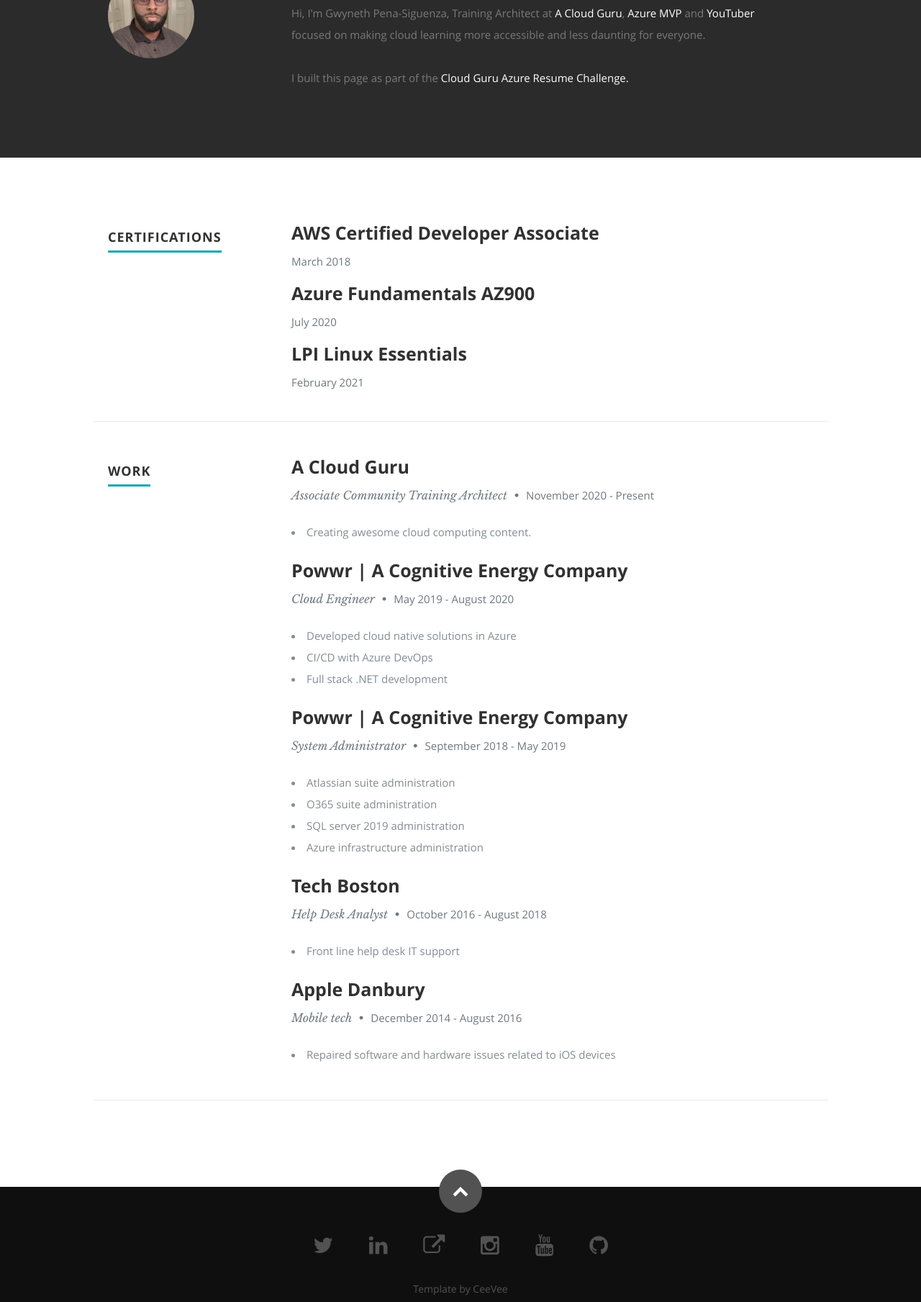
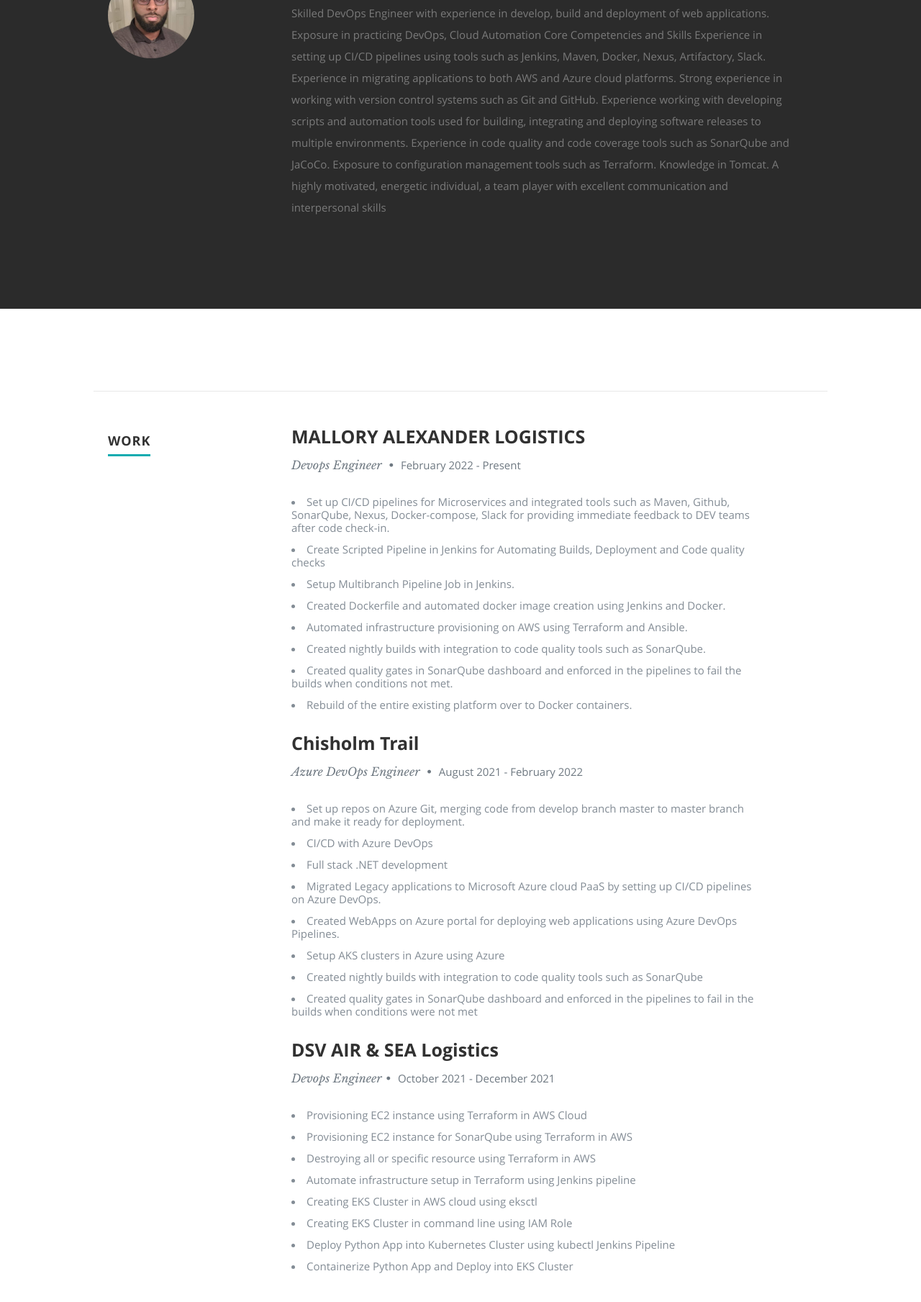
Before and after one commit to jayisire/finaljayazure-resume, a plain HTML site: page frontend/index.html in a window 1280 px wide. Shown: the part 935-2744 px from the top of the page at 72% size. Drawn offline with nearby package versions, Linux system fonts and the light colour scheme.

Commit message:
updates to readme

```diff
--- a/frontend/index.html
+++ b/frontend/index.html
@@ -7,7 +7,7 @@
    <!--- Basic Page Needs
    ================================================== -->
    <meta charset="utf-8">
-	<title>Gwyn's Resume</title>
+	<title>Jeromie's Resume</title>
 	<meta name="description" content="">
 	<meta name="author" content="">
 
@@ -54,16 +54,12 @@
 
       <div class="row banner">
          <div class="banner-text">
-            <h1 class="responsive-headline">Hi, I'm Gwyn</h1>
+            <h1 class="responsive-headline">Hi, I'm Jeromie</h1>
 
             <p>and this page has been viewed <a id="counter"></a> times :) </p>
             <ul class="social">
-               <li><a href="https://twitter.com/madebygps"><i class="fa fa-twitter"></i></a></li>
-               <li><a href="https://madebygps.com"><i class="fa fa-external-link"></i></a></li>
-               <li><a href="https://linkedin.com/in/gwyneth-pena"><i class="fa fa-linkedin"></i></a></li>
-               <li><a href="https://instagram.com/madebygps"><i class="fa fa-instagram"></i></a></li>
-               <li><a href="https://youtube.com/madebygps"><i class="fa fa-youtube"></i></a></li>
-               <li><a href="https://github.com/madebygps/cgc-azure-resume"><i class="fa fa-github"></i></a></li>
+               <li><a href="https://www.linkedin.com/in/jeromie-ayisire-91a592198/"><i class="fa fa-linkedin"></i></a></li>
+               <li><a href="https://github.com/jayisire"><i class="fa fa-github"></i></a></li>
             </ul>
          </div>
       </div>
@@ -91,12 +87,10 @@
 
             <h2>ABOUT ME</h2>
 
-            <p> Hi, I'm Gwyneth Pena-Siguenza, <span>Training Architect at <a href="https://acloud.guru">A Cloud Guru</a></span>, <span> <a href="https://mvp.microsoft.com/en-us/PublicProfile/5003866">Azure MVP</a></span>
-               and <span><a href="https://youtube.com/madebygps">YouTuber</a></span> focused on making cloud learning more accessible and less daunting for everyone.
+            <p>  Skilled DevOps Engineer with experience in develop, build and deployment of web applications. Exposure in practicing DevOps, Cloud Automation Core Competencies and Skills Experience in setting up CI/CD pipelines using tools such as Jenkins, Maven, Docker, Nexus, Artifactory, Slack. Experience in migrating applications to both AWS and Azure cloud platforms. Strong experience in working with version control systems such as Git and GitHub. Experience working with developing scripts and automation tools used for building, integrating and deploying software releases to multiple environments. Experience in code quality and code coverage tools such as SonarQube and JaCoCo. Exposure to configuration management tools such as Terraform. Knowledge in Tomcat. A highly motivated, energetic individual, a team player with excellent communication and interpersonal skills
 
          </br>
       </br>
-       I built this page as part of the <span><a href="https://github.com/madebygps/cgc-azure-resume">Cloud Guru Azure Resume Challenge.</a></span>
 
 
          </div> <!-- end .main-col -->
@@ -113,43 +107,6 @@
       <!-- Education
       ----------------------------------------------- -->
       <div class="row education">
-
-         <div class="three columns header-col">
-            <h1><span>Certifications</span></h1>
-         </div>
-
-         <div class="nine columns main-col">
-
-            <div class="row item">
-
-               <div class="twelve columns">
-
-                  <h3>AWS Certified Developer Associate</h3>
-                  <p class="info"><em class="date">March 2018</em></p>
-
-               </div>
-
-            </div> <!-- item end -->
-
-            <div class="row item">
-
-               <div class="twelve columns">
-
-                  <h3>Azure Fundamentals AZ900</h3>
-                  <p class="info"><em class="date">July 2020</em></p>
-
-               </div>
-
-            </div> <!-- item end -->
-
-            <div class="row item">
-
-               <div class="twelve columns">
-
-                  <h3>LPI Linux Essentials</h3>
-                  <p class="info"><em class="date">February 2021</em></p>
-
-               </div>
 
             </div> <!-- item end -->
 
@@ -172,11 +129,19 @@
 
                <div class="twelve columns">
 
-                  <h3>A Cloud Guru</h3>
-                  <p class="info">Associate Community Training Architect <span>&bull;</span> <em class="date">November 2020 - Present</em></p>
+                  <h3>MALLORY ALEXANDER LOGISTICS</h3>
+                  <p class="info">Devops Engineer <span>&bull;</span> <em class="date">February 2022 - Present</em></p>
 
                   <p>
-                  <li>Creating awesome cloud computing content.</li>
+                     <li>Set up CI/CD pipelines for Microservices and integrated tools such as Maven, Github, SonarQube, Nexus, Docker-compose, Slack for providing immediate feedback to DEV teams after code check-in.
+                     <li>Create Scripted Pipeline in Jenkins for Automating Builds, Deployment and Code quality checks</li>
+                     <li>Setup Multibranch Pipeline Job in Jenkins.</li>
+                     <li>Created Dockerfile and automated docker image creation using Jenkins and Docker.</li>
+                     <li>Automated infrastructure provisioning on AWS using Terraform and Ansible.</li>
+                     <li>Created nightly builds with integration to code quality tools such as SonarQube.</li>
+                     <li>Created quality gates in SonarQube dashboard and enforced in the pipelines to fail the builds when conditions not met.</li>
+                     <li>Rebuild of the entire existing platform over to Docker containers.</li>
+
                   </p>
 
                </div>
@@ -187,13 +152,18 @@
 
                <div class="twelve columns">
 
-                  <h3>Powwr | A Cognitive Energy Company</h3>
-                  <p class="info">Cloud Engineer <span>&bull;</span> <em class="date">May 2019 - August 2020</em></p>
+                  <h3>Chisholm Trail</h3>
+                  <p class="info">Azure DevOps Engineer <span>&bull;</span> <em class="date">August 2021 - February 2022</em></p>
 
                   <p>
-                     <li>Developed cloud native solutions in Azure</li>
+                     <li>Set up repos on Azure Git, merging code from develop branch master to master branch and make it ready for deployment.</li>
                      <li>CI/CD with Azure DevOps</li>
                      <li>Full stack .NET development</li>
+                     <li>Migrated Legacy applications to Microsoft Azure cloud PaaS by setting up CI/CD pipelines on Azure DevOps.</li>
+                     <li>Created WebApps on Azure portal for deploying web applications using Azure DevOps Pipelines.</li>
+                     <li>Setup AKS clusters in Azure using Azure </li>
+                     <li>Created nightly builds with integration to code quality tools such as SonarQube</li>
+                     <li>Created quality gates in SonarQube dashboard and enforced in the pipelines to fail in the builds when conditions were not met</li>
                   </p>
 
                </div>
@@ -204,45 +174,18 @@
 
                <div class="twelve columns">
 
-                  <h3>Powwr | A Cognitive Energy Company</h3>
-                  <p class="info">System Administrator <span>&bull;</span> <em class="date">September 2018 - May 2019</em></p>
+                  <h3>DSV AIR & SEA Logistics</h3>
+                  <p class="info">Devops Engineer<span>&bull;</span> <em class="date">October 2021 - December 2021</em></p>
 
                   <p>
-                  <li>Atlassian suite administration</li>
-                  <li>O365 suite administration</li>
-                  <li>SQL server 2019 administration</li>
-                  <li>Azure infrastructure administration</li>
-                  </p>
-
-               </div>
-
-            </div> <!-- item end -->
-
-            <div class="row item">
-
-               <div class="twelve columns">
-
-                  <h3>Tech Boston</h3>
-                  <p class="info">Help Desk Analyst <span>&bull;</span> <em class="date">October 2016 - August 2018</em></p>
-
-                  <p>
-                  <li>Front line help desk IT support</li>
-                  </p>
-
-               </div>
-
-            </div> <!-- item end -->
-
-            <div class="row item">
-
-               <div class="twelve columns">
-
-                  <h3>Apple Danbury</h3>
-                  <p class="info">Mobile tech <span>&bull;</span> <em class="date">December 2014 - August 2016</em></p>
-
-                  <p>
-                  <li>Repaired software and hardware issues related to iOS devices</li>
-
+                     <li>Provisioning EC2 instance using Terraform in AWS Cloud</li>
+                     <li>Provisioning EC2 instance for SonarQube using Terraform in AWS</li>
+                     <li>Destroying all or specific resource using Terraform in AWS</li>
+                     <li>Automate infrastructure setup in Terraform using Jenkins pipeline</li>
+                     <li>Creating EKS Cluster in AWS cloud using eksctl</li>
+                     <li>Creating EKS Cluster in command line using IAM Role</li>
+                     <li>Deploy Python App into Kubernetes Cluster using kubectl Jenkins Pipeline</li>
+                     <li>Containerize Python App and Deploy into EKS Cluster</li>
                   </p>
 
                </div>
@@ -268,12 +211,8 @@
          <div class="twelve columns">
 
             <ul class="social-links">
-               <li><a href="https://twitter.com/madebygps"><i class="fa fa-twitter"></i></a></li>
-               <li><a href="https://linkedin.com/in/gwyneth-pena"><i class="fa fa-linkedin"></i></a></li>
-               <li><a href="https://madebygps.com"><i class="fa fa-external-link"></i></a></li>
-               <li><a href="https://instagram.com/madebygps"><i class="fa fa-instagram"></i></a></li>
-               <li><a href="https://youtube.com/madebygps"><i class="fa fa-youtube"></i></a></li>
-               <li><a href="https://github.com/madebygps/cgc-azure-resume"><i class="fa fa-github"></i></a></li>
+               <li><a href="https://www.linkedin.com/in/jeromie-ayisire-91a592198/"><i class="fa fa-linkedin"></i></a></li>
+               <li><a href="https://github.com/jayisire"><i class="fa fa-github"></i></a></li>
             </ul>
 
             <ul class="copyright">
--- a/frontend/main.js
+++ b/frontend/main.js
@@ -0,0 +1,19 @@
+window.addEventListener('DOMContentLoaded', (Event) =>{
+    getVisitCount();
+})
+
+const functionApi = '';
+
+const getVisitCount = () => {
+    let count = 30;
+    fetch(functionApi).then(response => {
+        return response.json()
+    }).then(response =>{
+        console.log("Website called function API.");
+        count = response.count;
+        document.getElementById("counter").innerText = count;
+    }).catch(function(error){
+        console.log(error);
+    });
+    return count
+}
```
Also changed, not shown: 1 other file.
